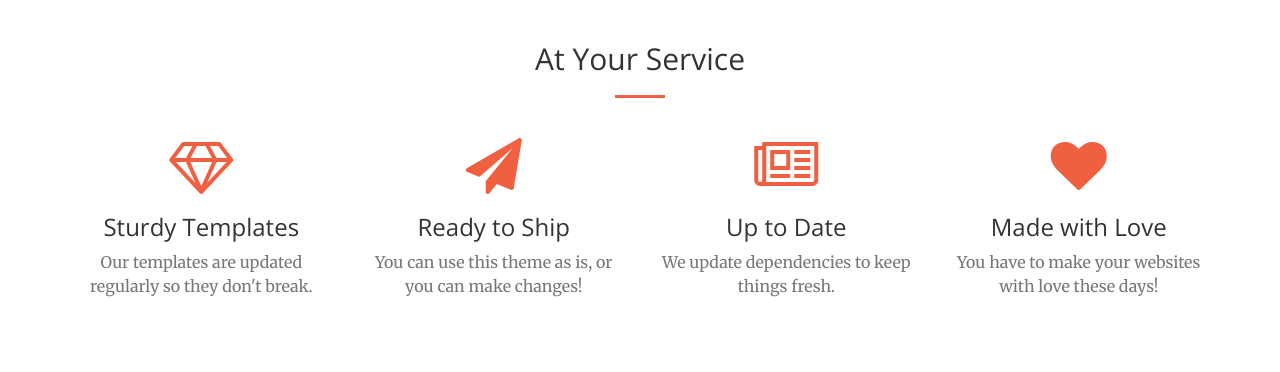
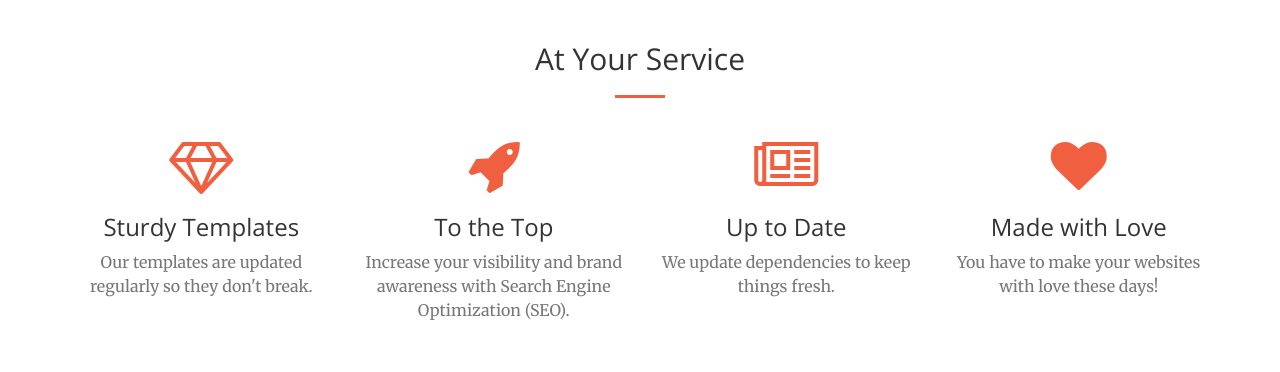
Before and after one commit to drewwmercer/drewwmercer.github.io, a website: page index.html in a window 1280 px wide. Shown: the part 1300-1672 px from the top of the page. Drawn offline with nearby package versions, Linux system fonts and the light colour scheme.

Commit message:
Updating fa-icons

```diff
--- a/index.html
+++ b/index.html
@@ -112,9 +112,9 @@
                 </div>
                 <div class="col-lg-3 col-md-6 text-center">
                     <div class="service-box">
-                        <i class="fa fa-4x fa-paper-plane text-primary sr-icons"></i>
-                        <h3>Ready to Ship</h3>
-                        <p class="text-muted">You can use this theme as is, or you can make changes!</p>
+                        <i class="fa fa-4x fa-rocket text-primary sr-icons"></i>
+                        <h3>To the Top</h3>
+                        <p class="text-muted">Increase your visibility and brand awareness with Search Engine Optimization (SEO).</p>
                     </div>
                 </div>
                 <div class="col-lg-3 col-md-6 text-center">
```
